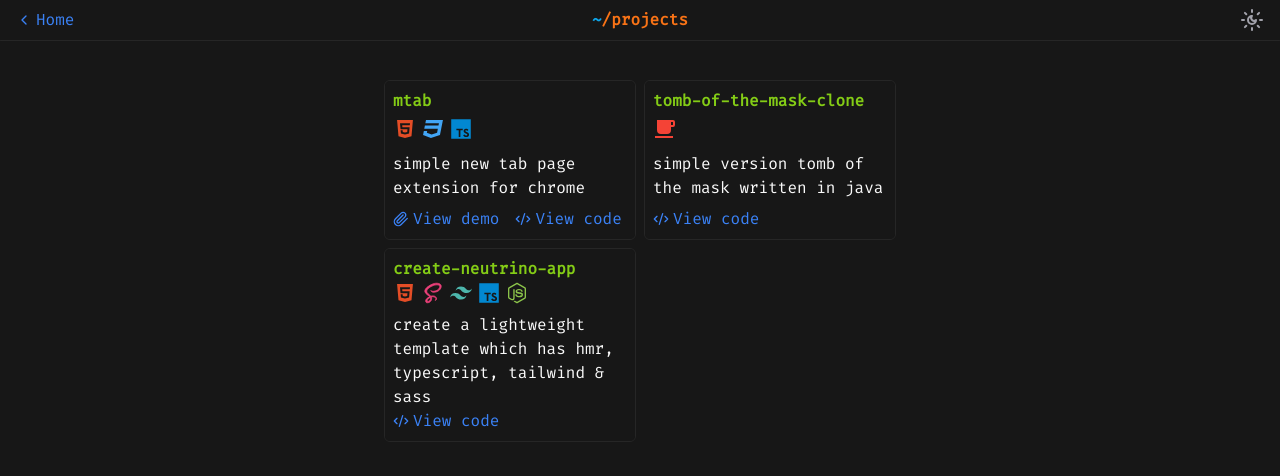
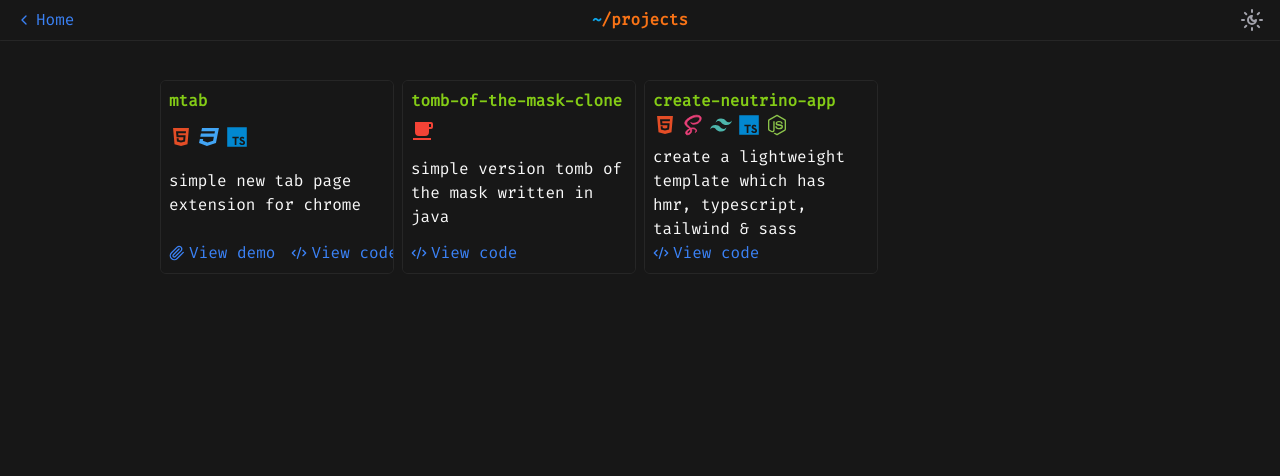
Before and after one commit to maxhu08/maxhu.dev, a Next.js app: page /projects in a window 1280 px wide. Shown: the top 476 px of the page. Built offline with nearby package versions, Linux system fonts and the light colour scheme.

Commit message:
update projects page

```diff
--- a/app/projects/page.tsx
+++ b/app/projects/page.tsx
@@ -1,5 +1,4 @@
 import { NextPage } from "next";
-import { PageContainer } from "~/components/page-container";
 import {
   ProjectCard,
   ProjectCardProps,
@@ -31,13 +30,13 @@ const projects: ProjectCardProps[] = [
 
 const Page: NextPage = () => {
   return (
-    <PageContainer>
-      <div className="grid grid-flow-row md:grid-cols-2 gap-2">
+    <main className="grid grid-flow-row mx-auto mt-20 mb-20 md:mb-60 w-[95%] lg:w-[75%]">
+      <div className="grid grid-flow-row md:grid-cols-2 xl:grid-cols-4 gap-2">
         {projects.map((project: ProjectCardProps, index) => (
           <ProjectCard {...project} key={project.title} delay={index * 50} />
         ))}
       </div>
-    </PageContainer>
+    </main>
   );
 };
 
```
